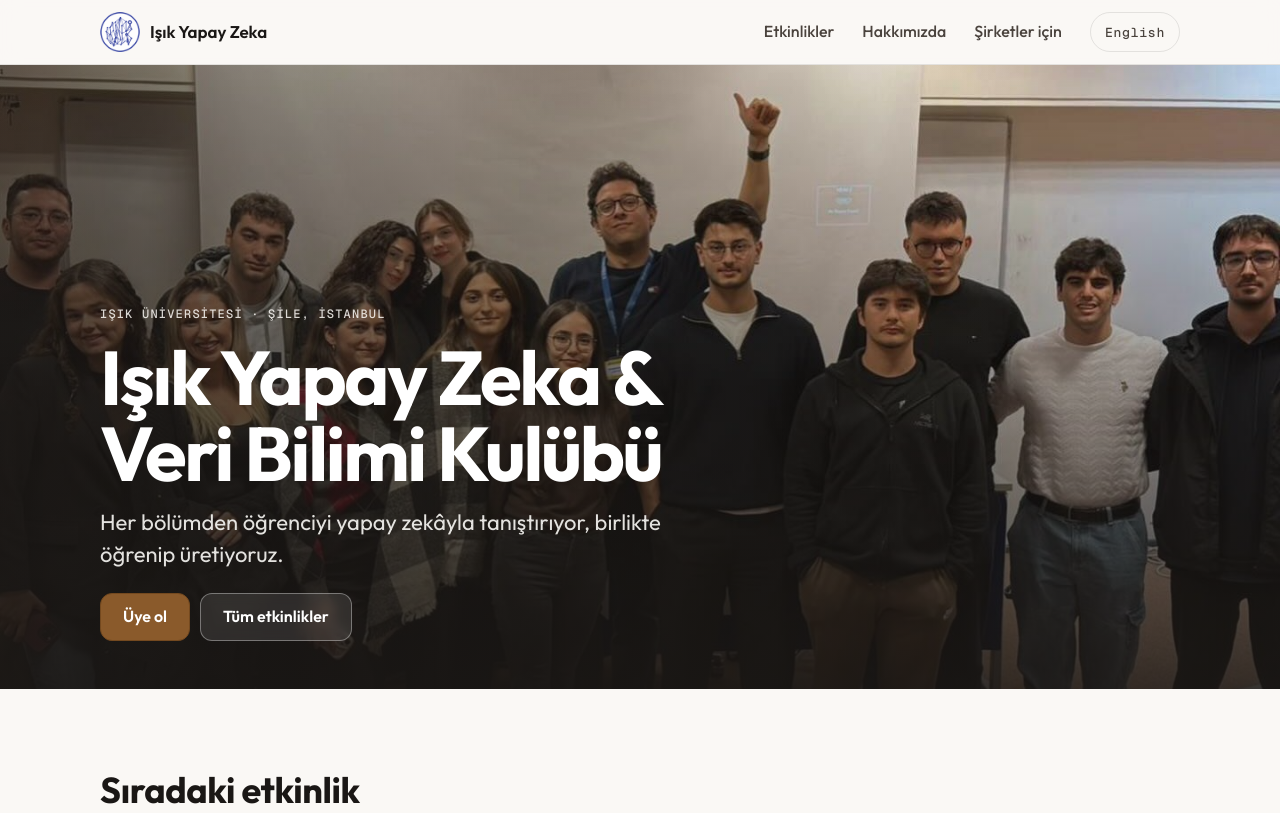
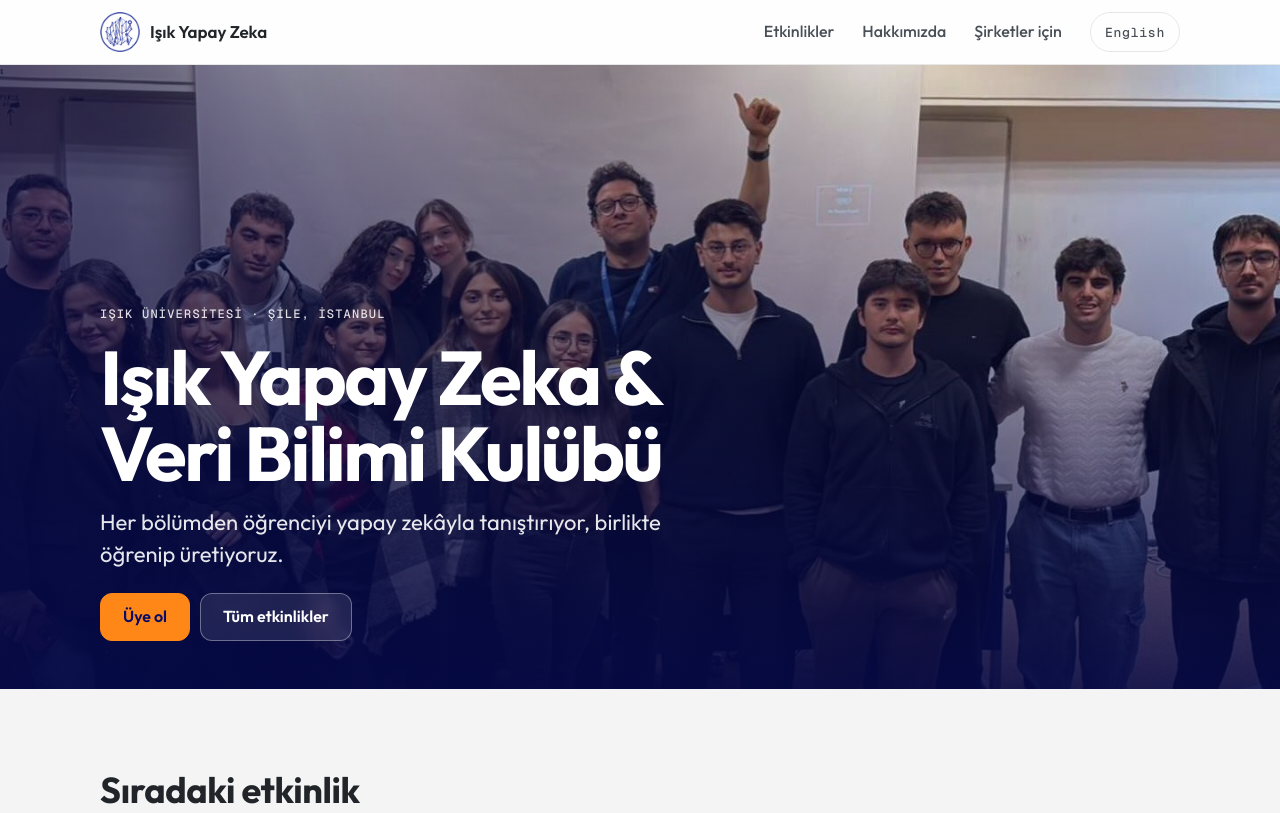
Before and after one commit to isikyapayzeka/isikyapayzeka.com, an Astro site: page / in a window 1280 px wide. Shown: the top 813 px of the page. Built offline with nearby package versions, Linux system fonts and the light colour scheme; Astro itself is replaced by a stand-in of ours.

Commit message:
Işık Üniversitesi renkleri (isikun.edu.tr)
- Ana renk lacivert #0A118E, açık gri zemin #F4F4F4, beyaz kartlar
- Kapaktaki Üye ol butonu Işık sitesindeki gibi turuncu #FF8717
- Lacivert alt bilgi

```diff
--- a/src/layouts/Base.astro
+++ b/src/layouts/Base.astro
@@ -33,7 +33,7 @@ const menu = (Object.keys(YOLLAR) as Sayfa[]).map((s) => ({ s, href: yol(s, dil)
   <meta property="og:url" content={kanonik} />
   <meta property="og:type" content="website" />
   <meta property="og:image" content={new URL("/img/kulup-logo.png", Astro.site).href} />
-  <meta name="theme-color" content="#FAF8F5" />
+  <meta name="theme-color" content="#0A118E" />
   <link rel="icon" href="/img/kulup-logo.png" type="image/png" />
   <link rel="preconnect" href="https://fonts.googleapis.com" />
   <link rel="preconnect" href="https://fonts.gstatic.com" crossorigin />
@@ -129,23 +129,25 @@ const menu = (Object.keys(YOLLAR) as Sayfa[]).map((s) => ({ s, href: yol(s, dil)
 </html>
 
 <style is:global>
-  /* QR link sayfasıyla aynı renkler: krem zemin, koyu mürekkep yazı, deri kahvesi vurgu. */
+  /* Işık Üniversitesi sitesinin renkleri (isikun.edu.tr): lacivert #0A118E ana renk,
+     açık gri zemin, beyaz kartlar, turuncu #FF8717 vurgu (sitedeki "Aday Öğrenci" butonu). */
   :root {
-    --zemin: #FAF8F5;
-    --zemin-2: #F3EFE9;
+    --zemin: #F4F4F4;
+    --zemin-2: #ECECEC;
     --kart: #FFFFFF;
     --yuzey: #FFFFFF;
-    --yuzey-hover: #F3EFE9;
-    --cizgi: rgba(26, 23, 21, 0.10);
-    --yazi: #1A1715;
-    --ikincil: #4A433D;
-    --soluk: #6B635C;
-    --vurgu: #8A5A2B;
-    --vurgu-koyu: #74491F;
-    --yesil: #2E9E6B;
-    --koyu: #1A1715;
-    --golge: 0 0 0 1px rgba(26, 23, 21, 0.07), 0 1px 2px -1px rgba(26, 23, 21, 0.08), 0 2px 6px 0 rgba(26, 23, 21, 0.04);
-    --golge-hover: 0 0 0 1px rgba(26, 23, 21, 0.10), 0 2px 4px -1px rgba(26, 23, 21, 0.10), 0 6px 14px -2px rgba(26, 23, 21, 0.08);
+    --yuzey-hover: #ECECEC;
+    --cizgi: rgba(33, 37, 41, 0.10);
+    --yazi: #212529;
+    --ikincil: #495057;
+    --soluk: #6C757D;
+    --vurgu: #0A118E;
+    --vurgu-koyu: #070C66;
+    --turuncu: #FF8717;
+    --yesil: #2B7D73;
+    --koyu: #0A118E;
+    --golge: 0 0 0 1px rgba(33, 37, 41, 0.06), 0 1px 2px -1px rgba(33, 37, 41, 0.08), 0 2px 6px 0 rgba(33, 37, 41, 0.04);
+    --golge-hover: 0 0 0 1px rgba(10, 17, 142, 0.18), 0 2px 4px -1px rgba(33, 37, 41, 0.10), 0 8px 18px -4px rgba(10, 17, 142, 0.18);
     --f-baslik: "Outfit", system-ui, -apple-system, "Segoe UI", sans-serif;
     --f-mono: "Geist Mono", "JetBrains Mono", ui-monospace, SFMono-Regular, Menlo, monospace;
     --kap: 1120px;
@@ -172,7 +174,7 @@ const menu = (Object.keys(YOLLAR) as Sayfa[]).map((s) => ({ s, href: yol(s, dil)
   a, summary, button { touch-action: manipulation; -webkit-tap-highlight-color: transparent; }
   :focus-visible { outline: 2px solid var(--vurgu); outline-offset: 3px; border-radius: 4px; }
 
-  .atla { position: absolute; left: -999px; top: 8px; z-index: 30; background: var(--koyu); color: #FAF8F5; padding: 8px 12px; border-radius: 8px; }
+  .atla { position: absolute; left: -999px; top: 8px; z-index: 30; background: var(--koyu); color: #FFFFFF; padding: 8px 12px; border-radius: 8px; }
   .atla:focus { left: 16px; }
 
   .kap { width: 100%; max-width: var(--kap); margin-inline: auto; padding-inline: 20px; }
@@ -184,7 +186,7 @@ const menu = (Object.keys(YOLLAR) as Sayfa[]).map((s) => ({ s, href: yol(s, dil)
   .ikincil { color: var(--ikincil); }
 
   /* Üst bar */
-  .ust-bar { position: sticky; top: 0; z-index: 20; background: rgba(250, 248, 245, 0.88); backdrop-filter: blur(10px); -webkit-backdrop-filter: blur(10px); border-bottom: 1px solid var(--cizgi); }
+  .ust-bar { position: sticky; top: 0; z-index: 20; background: rgba(255, 255, 255, 0.9); backdrop-filter: blur(10px); -webkit-backdrop-filter: blur(10px); border-bottom: 1px solid var(--cizgi); }
   .ust-ic { display: flex; align-items: center; gap: 16px; min-height: 64px; }
   .marka { display: flex; align-items: center; gap: 10px; text-decoration: none; font-weight: 600; font-size: 17px; margin-right: auto; }
   .marka img { width: 40px; height: 40px; }
@@ -207,7 +209,7 @@ const menu = (Object.keys(YOLLAR) as Sayfa[]).map((s) => ({ s, href: yol(s, dil)
 
   /* Butonlar */
   .btn { display: inline-flex; align-items: center; justify-content: center; gap: 8px; min-height: 48px; padding: 12px 22px; border-radius: 12px; font: 600 16px/1.2 var(--f-baslik); text-decoration: none; border: 1px solid var(--cizgi); background: var(--yuzey); color: var(--yazi); transition: background-color 150ms ease-out, border-color 150ms ease-out, scale 150ms ease-out; }
-  .btn:hover { background: var(--yuzey-hover); border-color: rgba(26, 23, 21, 0.25); }
+  .btn:hover { background: var(--yuzey-hover); border-color: rgba(10, 17, 142, 0.35); }
   .btn:active { scale: 0.96; }
   .btn--ana { background: var(--vurgu); color: #FFFFFF; border-color: var(--vurgu-koyu); }
   .btn--ana:hover { background: var(--vurgu-koyu); border-color: var(--vurgu-koyu); }
@@ -217,7 +219,7 @@ const menu = (Object.keys(YOLLAR) as Sayfa[]).map((s) => ({ s, href: yol(s, dil)
   .bolum { padding-block: 56px; }
   .bolum-bas { display: flex; flex-direction: column; gap: 10px; margin-bottom: 28px; }
   .bolum-bas--satir { flex-direction: row; align-items: end; justify-content: space-between; flex-wrap: wrap; gap: 12px 24px; }
-  .metin-link { color: var(--vurgu); text-decoration: underline; text-underline-offset: 4px; text-decoration-color: rgba(138, 90, 43, 0.4); }
+  .metin-link { color: var(--vurgu); text-decoration: underline; text-underline-offset: 4px; text-decoration-color: rgba(10, 17, 142, 0.35); }
   .metin-link:hover { color: var(--vurgu-koyu); }
   @media (min-width: 820px) { .bolum { padding-block: 80px; } }
 
@@ -247,7 +249,7 @@ const menu = (Object.keys(YOLLAR) as Sayfa[]).map((s) => ({ s, href: yol(s, dil)
   @media (prefers-reduced-motion: reduce) { .kart-gorsel img { transition: none; } .kart:hover .kart-gorsel img { scale: none; } }
 
   /* Alt bilgi */
-  .dip { --yazi: #FAF8F5; --ikincil: rgba(250, 248, 245, 0.72); --soluk: rgba(250, 248, 245, 0.5); --cizgi: rgba(250, 248, 245, 0.12); position: relative; z-index: 1; background: var(--koyu); color: var(--yazi); margin-top: 24px; }
+  .dip { --yazi: #FFFFFF; --ikincil: rgba(255, 255, 255, 0.78); --soluk: rgba(255, 255, 255, 0.55); --cizgi: rgba(255, 255, 255, 0.14); position: relative; z-index: 1; background: var(--koyu); color: var(--yazi); margin-top: 24px; }
   .dip-ic { display: grid; gap: 24px; padding-block: 40px; }
   .dip-marka { display: grid; gap: 10px; }
   .rozetler { display: flex; gap: 10px; }
@@ -261,6 +263,6 @@ const menu = (Object.keys(YOLLAR) as Sayfa[]).map((s) => ({ s, href: yol(s, dil)
   .dip-alt a { color: var(--soluk); }
   @media (min-width: 820px) { .dip-ic { grid-template-columns: 1fr auto; align-items: start; } .dip-alt { grid-column: 1 / -1; } }
 
-  .bildirim { position: fixed; left: 50%; bottom: calc(20px + env(safe-area-inset-bottom, 0px)); z-index: 40; max-width: calc(100% - 32px); padding: 12px 18px; border-radius: 12px; background: var(--koyu); color: #FAF8F5; font-weight: 500; font-size: 14px; opacity: 0; translate: -50% 8px; pointer-events: none; transition: opacity 200ms ease-out, translate 200ms ease-out; overflow-wrap: anywhere; }
+  .bildirim { position: fixed; left: 50%; bottom: calc(20px + env(safe-area-inset-bottom, 0px)); z-index: 40; max-width: calc(100% - 32px); padding: 12px 18px; border-radius: 12px; background: var(--koyu); color: #FFFFFF; font-weight: 500; font-size: 14px; opacity: 0; translate: -50% 8px; pointer-events: none; transition: opacity 200ms ease-out, translate 200ms ease-out; overflow-wrap: anywhere; }
   .bildirim.acik { opacity: 1; translate: -50% 0; }
 </style>
--- a/src/views/AnaSayfa.astro
+++ b/src/views/AnaSayfa.astro
@@ -93,17 +93,20 @@ const kapak = A.kapak ? `/etkinlikler/${A.kapak}` : "";
   /* Kapak: tam genişlikte etkinlik fotoğrafı, yazı altta lacivert geçişin üstünde. */
   .hero { position: relative; color: #FFFFFF; background: var(--koyu); display: grid; align-items: end; min-height: min(78vh, 760px); overflow: hidden; }
   .hero-foto { position: absolute; inset: 0; width: 100%; height: 100%; object-fit: cover; object-position: center 40%; }
-  .hero::after { content: ""; position: absolute; inset: 0; background: linear-gradient(180deg, rgba(26, 23, 21, 0.05) 0%, rgba(26, 23, 21, 0.4) 45%, rgba(26, 23, 21, 0.88) 100%), linear-gradient(90deg, rgba(26, 23, 21, 0.65) 0%, rgba(26, 23, 21, 0.2) 55%, rgba(26, 23, 21, 0) 80%); }
+  .hero::after { content: ""; position: absolute; inset: 0; background: linear-gradient(180deg, rgba(5, 9, 70, 0.05) 0%, rgba(5, 9, 70, 0.4) 45%, rgba(5, 9, 70, 0.9) 100%), linear-gradient(90deg, rgba(5, 9, 70, 0.65) 0%, rgba(5, 9, 70, 0.2) 55%, rgba(5, 9, 70, 0) 80%); }
   .hero-ic { position: relative; z-index: 1; display: grid; gap: 16px; padding-block: 160px 48px; }
   .hero h1 { font-size: clamp(36px, 7vw, 76px); line-height: 1; font-weight: 700; letter-spacing: -0.03em; max-width: 14ch; }
-  .hero-vizyon { font-size: clamp(18px, 2.2vw, 22px); line-height: 1.45; color: rgba(250, 248, 245, 0.9); max-width: 40ch; }
-  .hero .etiket { color: rgba(250, 248, 245, 0.85); }
+  .hero-vizyon { font-size: clamp(18px, 2.2vw, 22px); line-height: 1.45; color: rgba(255, 255, 255, 0.9); max-width: 40ch; }
+  .hero .etiket { color: rgba(255, 255, 255, 0.85); }
+  /* Kapakta ana buton, Işık sitesindeki "Aday Öğrenci" butonu gibi turuncu. */
+  .hero .btn--ana { background: var(--turuncu); border-color: var(--turuncu); color: var(--vurgu-koyu); }
+  .hero .btn--ana:hover { background: #FF9A3D; border-color: #FF9A3D; }
   .satir { display: flex; flex-wrap: wrap; gap: 10px; margin-top: 6px; }
   .btn--cam { color: #FFFFFF; background: rgba(255, 255, 255, 0.1); border-color: rgba(255, 255, 255, 0.35); backdrop-filter: blur(6px); -webkit-backdrop-filter: blur(6px); }
   .btn--cam:hover { background: rgba(255, 255, 255, 0.18); border-color: #FFFFFF; }
 
   .serit { display: flex; flex-wrap: wrap; align-items: center; gap: 8px 14px; padding: 14px 0; margin-top: 32px; border-block: 1px solid var(--cizgi); color: var(--ikincil); font-size: 15px; }
-  .serit-nokta { width: 8px; height: 8px; border-radius: 50%; background: var(--yesil); box-shadow: 0 0 0 4px rgba(46, 158, 107, 0.16); }
+  .serit-nokta { width: 8px; height: 8px; border-radius: 50%; background: var(--yesil); box-shadow: 0 0 0 4px rgba(43, 125, 115, 0.16); }
 
   .katil { display: grid; gap: 28px; padding-block: 24px 72px; align-items: center; }
   .katil-foto { width: 100%; height: auto; aspect-ratio: 4 / 3; object-fit: cover; border-radius: 16px; }
--- a/src/views/Hakkimizda.astro
+++ b/src/views/Hakkimizda.astro
@@ -98,5 +98,5 @@ const E = await ekip(dil);
   .iletisim { display: grid; gap: 0; margin: 0; border-top: 1px solid var(--cizgi); }
   .iletisim div { display: grid; grid-template-columns: 120px 1fr; gap: 16px; padding-block: 16px; border-bottom: 1px solid var(--cizgi); align-items: baseline; }
   .iletisim dd { margin: 0; min-width: 0; overflow-wrap: anywhere; }
-  .iletisim a { color: var(--yazi); text-underline-offset: 4px; text-decoration-color: rgba(138, 90, 43, 0.4); }
+  .iletisim a { color: var(--yazi); text-underline-offset: 4px; text-decoration-color: rgba(10, 17, 142, 0.35); }
 </style>
```
